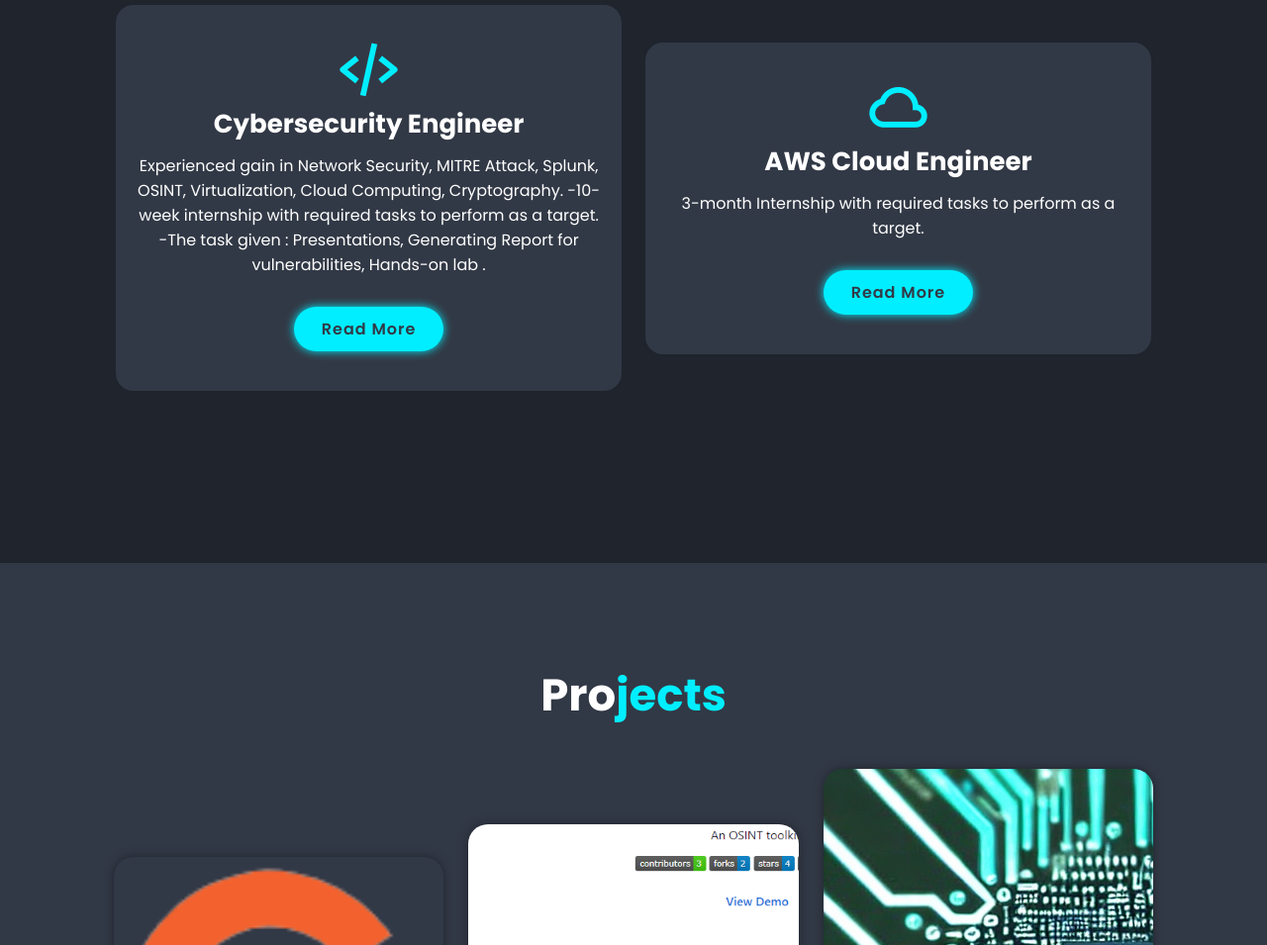
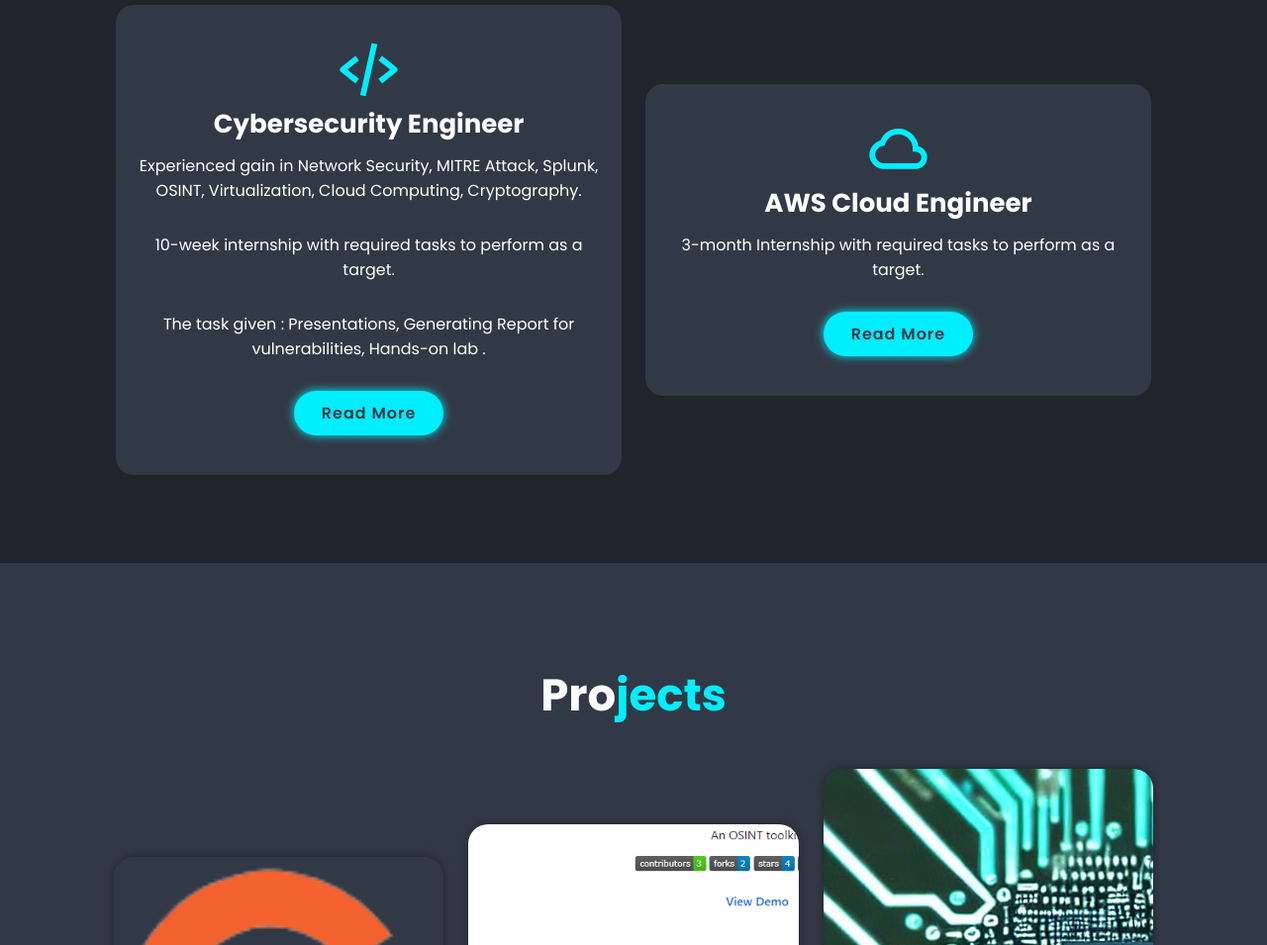
Before and after one commit to KapilKataria-nix/kapilkataria-nix.github.io, a plain HTML site: page index.html in a window 1280 px wide. Shown: the part 1831-2786 px from the top of the page at 99% size. Drawn offline with nearby package versions, Linux system fonts and the light colour scheme.

Commit message:
Update index.html

```diff
--- a/index.html
+++ b/index.html
@@ -65,8 +65,8 @@
                 <i class='bx bx-code-alt'></i>
                 <h3>Cybersecurity Engineer</h3>
                 <p>Experienced gain in Network Security, MITRE Attack, Splunk, OSINT, Virtualization, Cloud Computing, Cryptography.
-                    -10-week internship with required tasks to perform as a target.
-                    -The task given : Presentations, Generating Report for vulnerabilities, Hands-on lab .
+                <p>10-week internship with required tasks to perform as a target.</p>
+                <p>The task given : Presentations, Generating Report for vulnerabilities, Hands-on lab .<p>
 
                 </p>
                 <a href="#" class="btn">Read More</a>
```
